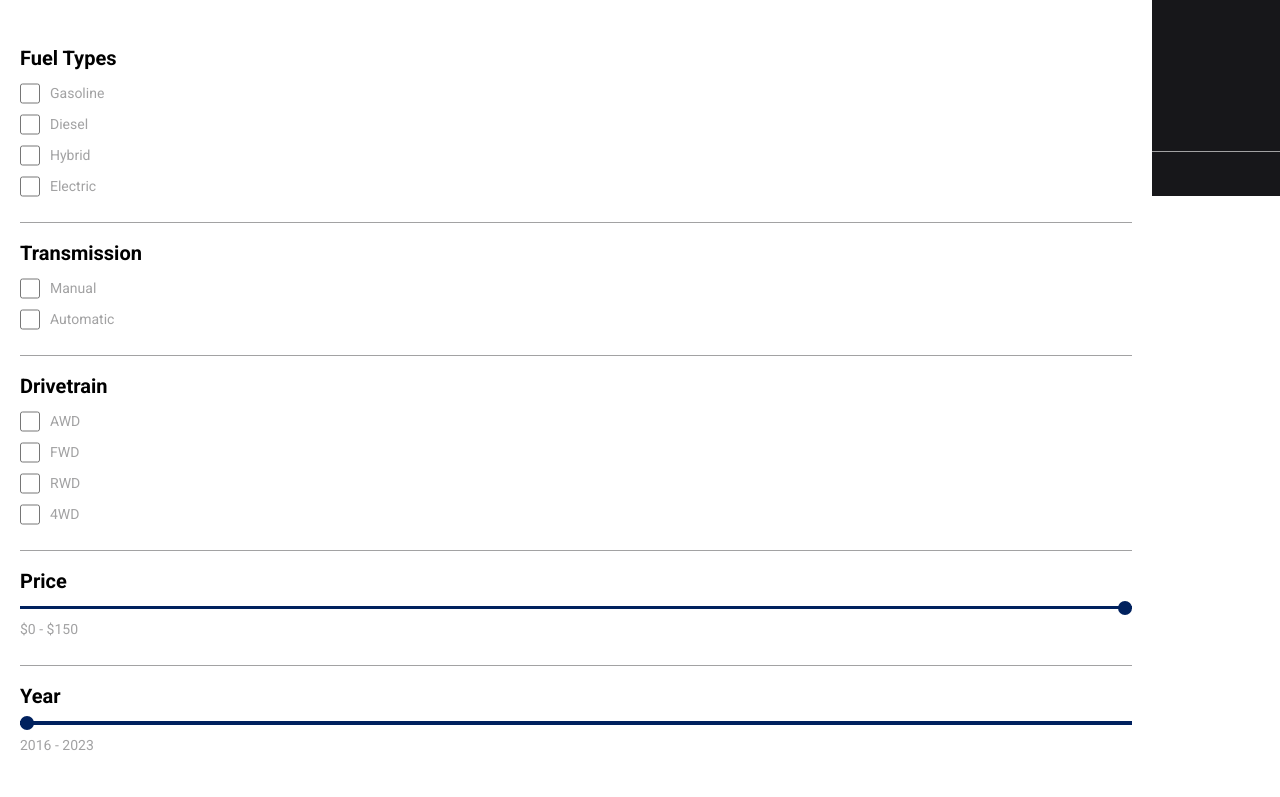
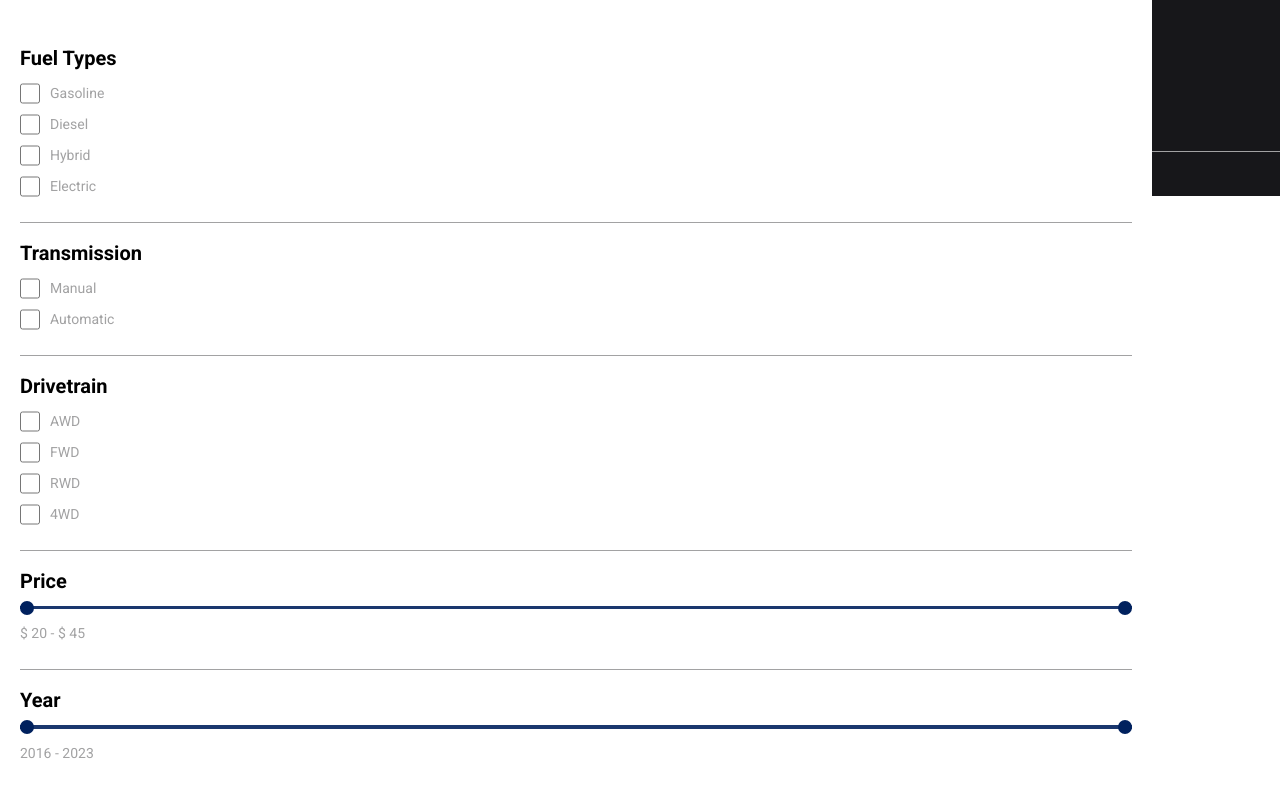
Before and after one commit to Slavo89/Car-Rental, a React (Vite) app: page /search in a window 1280 px wide. Shown: the part 393-1190 px from the top of the page. Built offline with nearby package versions, Linux system fonts and the light colour scheme.

Commit message:
finished dual slider range, need to fix on mozilla

```diff
--- /dev/null
+++ b/src/components/UI/RangeSlider.module.scss
@@ -0,0 +1,96 @@
+input[type='range'] {
+	appearance: none;
+	-webkit-appearance: none; /* Hides the slider so that custom slider can be made */
+	width: 100%; /* Specific width is required for Firefox. */
+	background: transparent; /* Otherwise white in Chrome */
+}
+
+input[type='range']::-webkit-slider-runnable-track {
+	height: 3.5px;
+}
+
+input[type='range']::-webkit-slider-thumb {
+	-webkit-appearance: none;
+}
+
+input[type='range']:focus {
+	outline: none; /* Removes the blue border */
+}
+
+input[type='range']::-ms-track {
+	appearance: none;
+	height: 3.5px;
+	width: 100%;
+	cursor: pointer;
+
+	/* Hides the slider so custom styles can be added */
+	background: transparent;
+	border-color: transparent;
+	color: transparent;
+}
+
+input[type='range']::-webkit-slider-thumb {
+	-webkit-appearance: none;
+	height: 14px;
+	width: 14px;
+	border-radius: 25px;
+	background: var(--blue-color);
+	cursor: pointer;
+	pointer-events: auto;
+}
+
+// /* All the same stuff for Firefox */
+input[type='range']::-moz-range-thumb {
+	appearance: none;
+	-webkit-appearance: none;
+	height: 14px;
+	width: 14px;
+	border: none;
+	border-radius: 25px;
+	background: var(--blue-color);
+	cursor: pointer;
+	pointer-events: auto;
+}
+
+// /* All the same stuff for IE */
+input[type='range']::-ms-thumb {
+	appearance: none;
+	height: 14px;
+	width: 14px;
+	border: none;
+	border-radius: 25px;
+	background: var(--blue-color);
+	cursor: pointer;
+	pointer-events: auto;
+	position: relative;
+}
+
+.rangeSlider {
+	position: relative;
+}
+
+.sliderTrack {
+	position: absolute;
+	width: 100%;
+	height: 3.5px;
+	background: linear-gradient(
+		to right,
+		var(--border-color) 0%,
+		var(--border-color) calc(var(--minPercentage)),
+		var(--blue-color) calc(var(--minPercentage)),
+		var(--blue-color) calc(var(--maxPercentage)),
+		var(--border-color) calc(var(--maxPercentage)),
+		var(--border-color) 100%
+	);
+	opacity: 0.9;
+}
+
+.rangeInput {
+	position: absolute;
+	margin-top: -5px;
+	z-index: 5;
+}
+
+.rangeValues {
+	margin-top: 1.75rem;
+}
--- /dev/null
+++ b/src/components/UI/RangeSlider.tsx
@@ -0,0 +1,90 @@
+import React, { useState } from 'react';
+import classes from './RangeSlider.module.scss';
+
+type Props = {
+	title: string;
+	minValue: number;
+	maxValue: number;
+};
+
+const RangeSlider = (props: Props) => {
+	// VALUES OF props.minValue AND props.maxValue ARE CONSTANT, minValue and maxValue ARE STATES
+
+	const [minValue, setMinValue] = useState(props.minValue);
+	const [maxValue, setMaxValue] = useState(props.maxValue);
+
+	const calculatePercentage = (
+		minValue: number,
+		maxValue: number,
+		minLimit: number, // constant
+		maxLimit: number // constant
+	) => {
+		return {
+			'--minPercentage':
+				((minValue - minLimit) / (maxLimit - minLimit)) * 100 + '%',
+			'--maxPercentage':
+				((maxValue - minLimit) / (maxLimit - minLimit)) * 100 + '%',
+		};
+	};
+
+	const styles: Record<string, string> = calculatePercentage(
+		minValue,
+		maxValue,
+		props.minValue,
+		props.maxValue
+	);
+
+	const handlePriceMinChange = (event: React.FormEvent<HTMLInputElement>) => {
+		const value = Math.min(+event.currentTarget.value, maxValue);
+		if (minValue < props.minValue) {
+			setMinValue(props.minValue);
+		}
+		setMinValue(value);
+		event.currentTarget.value = value.toString();
+	};
+
+	const handlePriceMaxChange = (event: React.FormEvent<HTMLInputElement>) => {
+		const value = Math.max(+event.currentTarget.value, minValue);
+		if (maxValue > props.maxValue) {
+			setMaxValue(props.maxValue);
+		}
+		setMaxValue(value);
+		event.currentTarget.value = value.toString();
+	};
+	return (
+		<div className={classes.rangeSlider}>
+			<label htmlFor={`${props.title}-range`}>
+				<div
+					className={classes.sliderTrack}
+					style={styles}
+				></div>
+				<input
+					type="range"
+					id={`${props.title}-range`}
+					name={props.title}
+					min={props.minValue}
+					max={props.maxValue}
+					value={minValue}
+					className={classes.rangeInput}
+					onChange={handlePriceMinChange}
+				/>
+				<input
+					type="range"
+					id={`${props.title}-range`}
+					name={props.title}
+					min={props.minValue}
+					max={props.maxValue}
+					value={maxValue}
+					className={classes.rangeInput}
+					onChange={handlePriceMaxChange}
+				/>
+			</label>
+			<div className={classes.rangeValues}>
+				{props.title === 'price' && '$'} {minValue} -{' '}
+				{props.title === 'price' && '$'} {maxValue}
+			</div>
+		</div>
+	);
+};
+
+export default RangeSlider;
--- a/src/index.scss
+++ b/src/index.scss
@@ -48,57 +48,3 @@ section {
 h4 {
 	font-size: 2rem;
 }
-
-input[type='range'] {
-	appearance: none;
-	-webkit-appearance: none; /* Hides the slider so that custom slider can be made */
-	width: 100%; /* Specific width is required for Firefox. */
-	background: transparent; /* Otherwise white in Chrome */
-}
-
-input[type='range']::-webkit-slider-thumb {
-	-webkit-appearance: none;
-}
-
-input[type='range']:focus {
-	outline: none; /* Removes the blue border. You should probably do some kind of focus styling for accessibility reasons though. */
-}
-
-input[type='range']::-ms-track {
-	width: 100%;
-	cursor: pointer;
-
-	/* Hides the slider so custom styles can be added */
-	background: transparent;
-	border-color: transparent;
-	color: transparent;
-}
-
-input[type='range']::-webkit-slider-thumb {
-	-webkit-appearance: none;
-	height: 14px;
-	width: 14px;
-	border-radius: 25px;
-	background: var(--blue-color);
-	cursor: pointer;
-}
-
-// /* All the same stuff for Firefox */
-input[type='range']::-moz-range-thumb {
-	height: 14px;
-	width: 14px;
-	border: none;
-	border-radius: 25px;
-	background: var(--blue-color);
-	cursor: pointer;
-}
-
-// /* All the same stuff for IE */
-input[type='range']::-ms-thumb {
-	height: 14px;
-	width: 14px;
-	border: none;
-	border-radius: 25px;
-	background: var(--blue-color);
-	cursor: pointer;
-}
--- a/src/pages/SearchPage.module.scss
+++ b/src/pages/SearchPage.module.scss
@@ -110,18 +110,9 @@
 	label {
 		display: flex;
 		gap: 1rem;
-        // background-color: red;
 	}
 	input {
 		width: 2rem;
-    }
-
-    .rangeLabel {
-        background-color: var(--blue-color);
-    }
-    .rangeInput {
-        width: 100%;
-        height: 3.5px;
 	}
 }
 
--- a/src/pages/SearchPage.tsx
+++ b/src/pages/SearchPage.tsx
@@ -3,6 +3,8 @@ import classes from './SearchPage.module.scss';
 import Container from '../components/UI/Container';
 import { FaFilter } from 'react-icons/fa6';
 import { BsArrowLeftShort } from 'react-icons/bs';
+import RangeSlider from '../components/UI/RangeSlider';
+
 
 const SearchPage: React.FC = () => {
 	return (
@@ -147,38 +149,20 @@ const SearchPage: React.FC = () => {
 
 							<div className={classes.row}>
 								<h4>Price</h4>
-								<label
-									htmlFor="price-range"
-									className={classes.rangeLabel}
-								>
-									<input
-										type="range"
-										id="price-range"
-										name="price"
-										min="20"
-										max="45"
-										className={classes.rangeInput}
-									/>
-								</label>
-								<div className={classes.rangeValues}>$0 - $150</div>
+								<RangeSlider
+									title="price"
+									minValue={20}
+									maxValue={45}
+								/>
 							</div>
 
 							<div className={classes.row}>
 								<h4>Year</h4>
-								<label
-									htmlFor="year"
-									className={classes.rangeLabel}
-								>
-									<input
-										type="range"
-										id="year"
-										name="year"
-										min="2016"
-										max="2023"
-										className={classes.rangeInput}
-									/>
-								</label>
-								<div className={classes.rangeValues}>2016 - 2023</div>
+								<RangeSlider
+									title="year"
+									minValue={2016}
+									maxValue={2023}
+								/>
 							</div>
 						</div>
 					</section>
@@ -190,3 +174,134 @@ const SearchPage: React.FC = () => {
 };
 
 export default SearchPage;
+
+// interface CustomStyles {
+// 	'--minPricePercentage': string;
+// 	'--maxPricePercentage': string;
+// }
+
+
+// const [yearMinValue, setYearMinValue] = useState(2016);
+// const [yearMaxValue, setYearMaxValue] = useState(2023);
+
+// const calculatePercentage = (
+// 	minValue: number,
+// 	maxValue: number,
+// 	minLimit: number,
+// 	maxLimit: number
+// ) => {
+// 	return {
+// 		'--minPercentage':
+// 			((minValue - minLimit) / (maxLimit - minLimit)) * 100 + '%',
+// 		'--maxPercentage':
+// 			((maxValue - minLimit) / (maxLimit - minLimit)) * 100 + '%',
+// 	};
+// };
+
+// const priceStyles: Record<string, string> = calculatePercentage(
+// 	priceMinValue,
+// 	priceMaxValue,
+// 	20,
+// 	45
+// );
+// const yearStyles: Record<string, string> = calculatePercentage(
+// 	yearMinValue,
+// 	yearMaxValue,
+// 	2016,
+// 	2023
+// );
+
+// const handlePriceMinChange = (event) => {
+// 	const value = Math.min(+event.target.value, priceMaxValue);
+// 	if (priceMinValue < 20) {
+// 		setPriceMinValue(20);
+// 	}
+// 	setPriceMinValue(value);
+// 	event.target.value = value.toString();
+// };
+
+// const handlePriceMaxChange = (event) => {
+// 	const value = Math.max(+event.target.value, priceMinValue);
+// 	if (priceMaxValue > 45) {
+// 		setPriceMaxValue(45);
+// 	}
+// 	setPriceMaxValue(value);
+// 	event.target.value = value.toString();
+// };
+
+{
+	/* <label
+									htmlFor="price-range"
+									className={classes.rangeLabel}
+								>
+									<div
+										className={classes.sliderTrack}
+										style={priceStyles}
+									></div>
+									<input
+										type="range"
+										id="price-range"
+										name="price"
+										min="20"
+										max="45"
+										value={priceMinValue}
+										className={classes.rangeInput}
+										onChange={handlePriceMinChange}
+									/>
+									<input
+										type="range"
+										id="price-range"
+										name="price"
+										min="20"
+										max="45"
+										value={priceMaxValue}
+										className={classes.rangeInput}
+										onChange={handlePriceMaxChange}
+									/>
+								</label>
+								<div className={classes.rangeValues}>
+									$ {priceMinValue} - $ {priceMaxValue}
+								</div> */
+}
+
+{
+	/* <label
+									htmlFor="year"
+									className={classes.rangeLabel}
+								>
+									<div
+										className={classes.sliderTrack}
+										// className={classes.yearSliderTrack}
+										style={yearStyles}
+									></div>
+									<input
+										type="range"
+										id="year"
+										name="year"
+										min="2016"
+										max="2023"
+										value={yearMinValue}
+										className={classes.rangeInput}
+										onChange={(e) =>
+											setYearMinValue(parseInt(e.target.value, 10))
+										}
+									/>
+									<input
+										type="range"
+										id="year"
+										name="year"
+										min="2016"
+										max="2023"
+										value={yearMaxValue}
+										className={classes.rangeInput}
+										onChange={(e) =>
+											setYearMaxValue(parseInt(e.target.value, 10))
+										}
+									/>
+								</label> */
+}
+{
+	/* <div className={classes.rangeValues}>
+									{yearMinValue} - {yearMaxValue}
+								</div> */
+}
```
Lines whose indentation alone changed are shown as unchanged.
